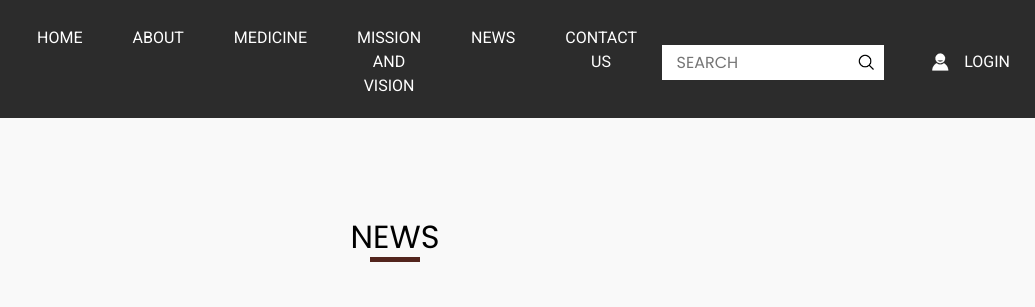
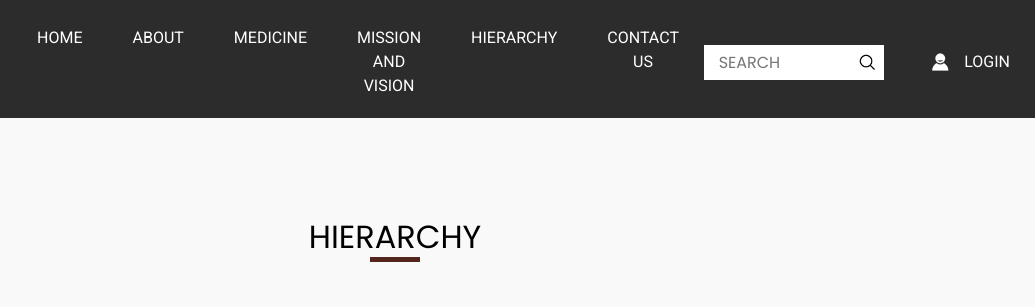
Before and after one commit to HaroonSarfraz/novus_pharma, a plain HTML site: page hierarchy.html in a window 1280 px wide. Shown: the part 35-342 px from the top of the page, 245-1280 px from the left. Drawn offline with nearby package versions, Linux system fonts and the light colour scheme.

Commit message:
news to hierarchy

```diff
--- a/news.html
+++ b/hierarchy.html
@@ -87,7 +87,7 @@
                   <a class="nav-link" href="mission_vision.html"> Mission and Vision </a>
                 </li>
                 <li class="nav-item">
-                  <a class="nav-link" href="news.html"> News </a>
+                  <a class="nav-link" href="hierarchy.html"> Hierarchy </a>
                 </li>
                 <li class="nav-item">
                   <a class="nav-link" href="contact.html">Contact us</a>
@@ -119,7 +119,7 @@
     <div class="container">
       <div class="custom_heading-container ">
         <h2>
-          News
+          Hierarchy
         </h2>
       </div>
 
```
Also changed, not shown: about.html (+1 -1 lines), contact.html (+1 -1 lines), index.html (+1 -1 lines), medicine.html (+1 -1 lines), mission_vision.html (+1 -1 lines).
